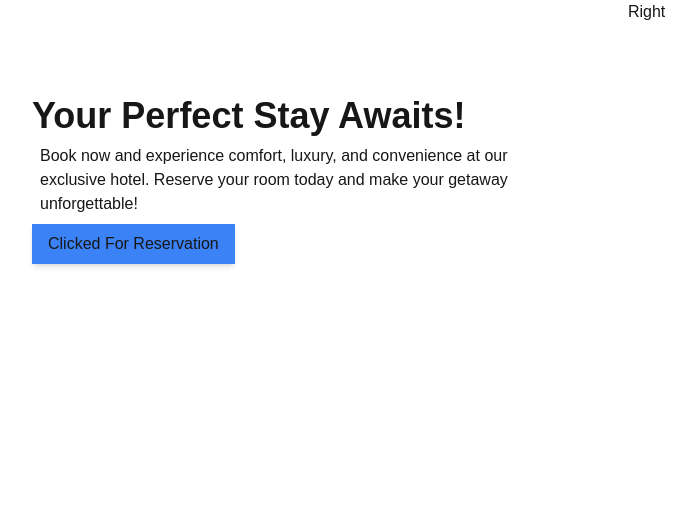
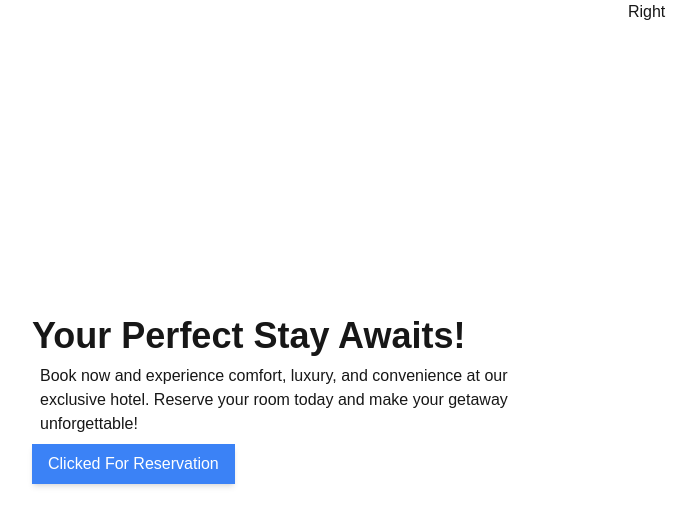
Before and after one commit to Fahim-ahmed-ifty/hotelreservation, a Next.js app: page / in a window 1280 px wide. Shown: the top 526 px of the page, without its empty margins (64-760 px from the left). Built offline with nearby package versions, Linux system fonts and the light colour scheme.

Commit message:
✅button issue fixed

```diff
--- a/app/components/Button.tsx
+++ b/app/components/Button.tsx
@@ -21,7 +21,7 @@ const Button = ({
 	textColor = 'white',
 	textSize = '16px',
 	bgColor = 'bg-blue-500',
-	borderRadius = 'md'
+	borderRadius = 'full'
 }: ButtonProps) => {
 	return (
 		<button
--- a/app/components/Home.tsx
+++ b/app/components/Home.tsx
@@ -4,7 +4,7 @@ import Button from './Button';
 const Home = () => {
 	return (
 		<div className='w-full h-screen flex flex-row'>
-			<div className='w-1/2 m-12 p-12'>
+			<div className='w-1/2 m-12 p-12 flex flex-col justify-center items-start'>
 				<h1 className='text-4xl font-bold'>
 					Your Perfect Stay Awaits!
 				</h1>
@@ -13,8 +13,10 @@ const Home = () => {
 					our exclusive hotel. Reserve your room today and make your
 					getaway unforgettable!
 				</h2>
-        <Button text='Clicked For Reservation'
-        />
+				<Button
+					text='Clicked For Reservation'
+					textColor='text-white'
+				/>
 			</div>
 			<div className='w-1/2'>Right</div>
 		</div>
```
